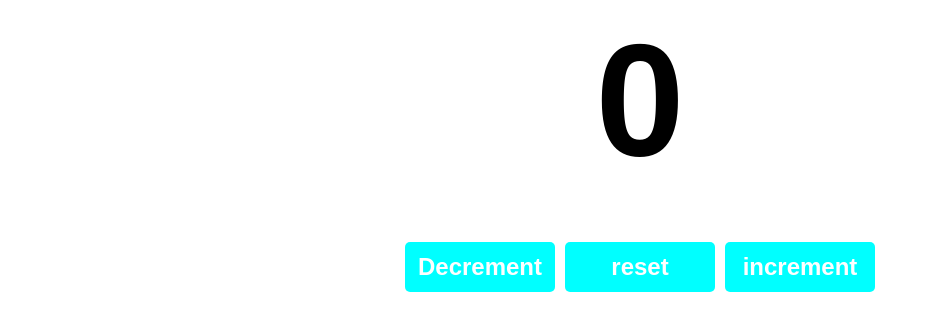
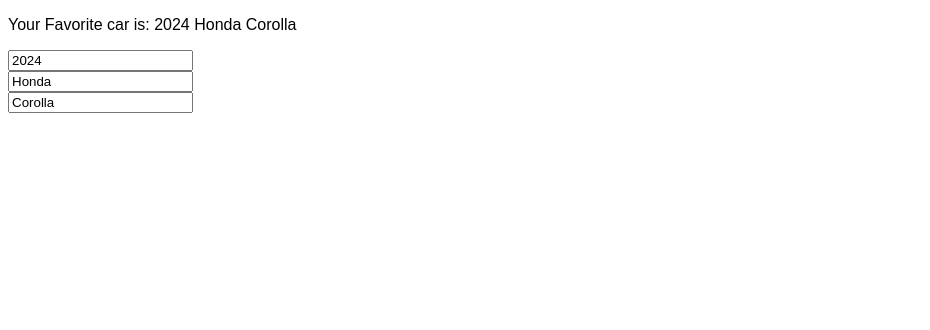
Before and after one commit to CrowZF01/LearnBasic_React, a React (Vite) app: page / in a window 1280 px wide. Shown: the top 330 px of the page, without its empty margins (0-930 px from the left). Built offline with nearby package versions, Linux system fonts and the light colour scheme.

Commit message:
Update State

```diff
--- a/src/App.jsx
+++ b/src/App.jsx
@@ -5,7 +5,7 @@
 function App() {
   return (
     <>
-      <Counter />
+      <MyComponent />
     </>
 
   )
--- a/src/MyComponent.jsx
+++ b/src/MyComponent.jsx
@@ -3,71 +3,38 @@
 
 function MyComponent() {
 
-    const [name, setName] = useState("Guest");
-    const [quantity, setQuantity] = useState(1);
-    const [comment, setComment] = useState("");
-    const [payment, setPayment] = useState("");
-    const [shipping, setShipping] = useState("Delivery");
+    const [car, setCar] = useState({
+        year: 2024,
+        make: "Honda",
+        model: "Corolla"
+    });
 
-    function handleNameChange(event) {
-        setName(event.target.value)
+    function handleYearChange(event) {
+
+        setCar(c => ({ ...car, year: event.target.value }));
     }
 
-    function handleQuantityChange(event) {
-        setQuantity(event.target.value)
+    function handleMakeChange(event) {
+        setCar(c => ({ ...car, make: event.target.value }));
     }
 
-    function handleCommentChange(event) {
-        setComment(event.target.value)
+    function handleModelChange(event) {
+        setCar(c => ({ ...car, model: event.target.value }));
     }
 
-    function handlePaymentChange(event) {
-        setPayment(event.target.value)
-    }
 
-    function handleShippingChange(event) {
-        setShipping(event.target.value)
-    }
 
     return (
-        <div>
+        <>
+            <div>
+                <p>Your Favorite car is: {car.year} {car.make} {car.model}</p>
 
-            <input value={name} onChange={handleNameChange} />
-            <p>Name: {name}</p>
-
-            <input value={quantity} onChange={handleQuantityChange} type="number" />
-            <p>Quantity: {quantity}</p>
-
-            <textarea value={comment} onChange={handleCommentChange}
-                placeholder="Enter delivery instructions"></textarea>
-            <p>Comment: {comment}</p>
-
-            <select value={payment} onChange={handlePaymentChange}>
-                <option value="">Select a payment method</option>
-                <option value="Visa">Visa</option>
-                <option value="Mastercard">Mastercard</option>
-                <option value="Giftcard">Giftcard</option>
-            </select>
-            <p>Payment Method: {payment}</p>
-
-            <label>
-                <input type="radio" value="Pick Up"
-                    checked={shipping === "Pick Up"}
-                    onChange={handleShippingChange} />
-                Pick Up
-            </label>
-            <br />
-            <label>
-                <input type="radio" value="Delivery"
-                    checked={shipping === "Delivery"}
-                    onChange={handleShippingChange} />
-                Delivery
-            </label>
-            <p>Shipping: {shipping}</p>
-
-        </div>
+                <input type="number" value={car.year} onChange={handleYearChange} /><br />
+                <input type="text" value={car.make} onChange={handleMakeChange} /><br />
+                <input type="text" value={car.model} onChange={handleModelChange} /><br />
+            </div>
+        </>
     )
-
 }
 
 export default MyComponent
```
